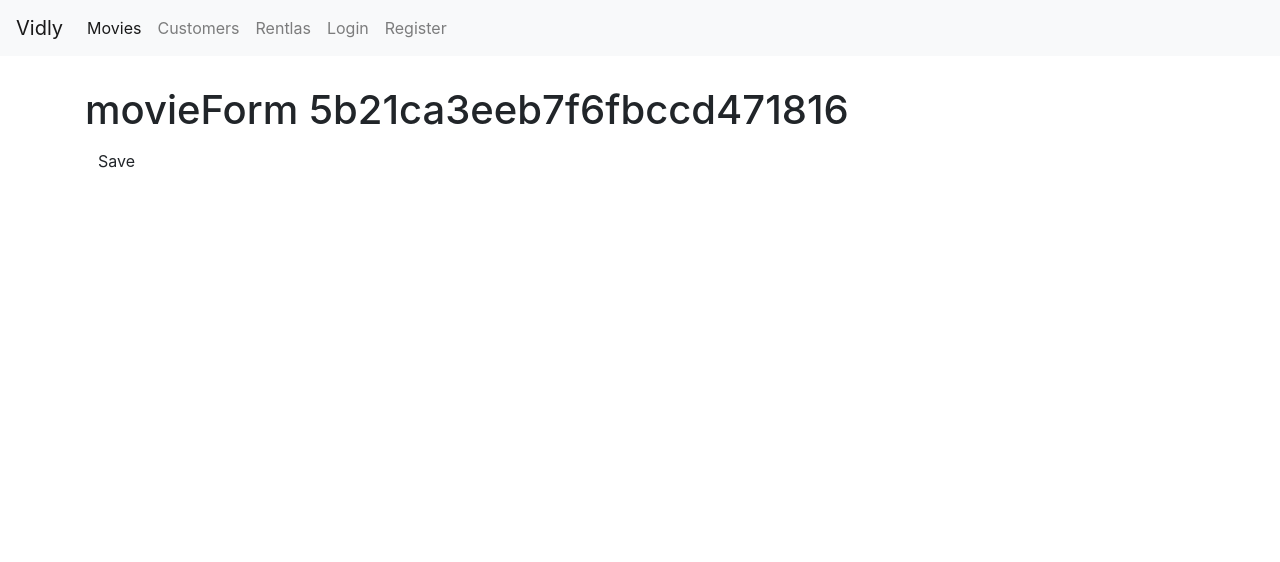
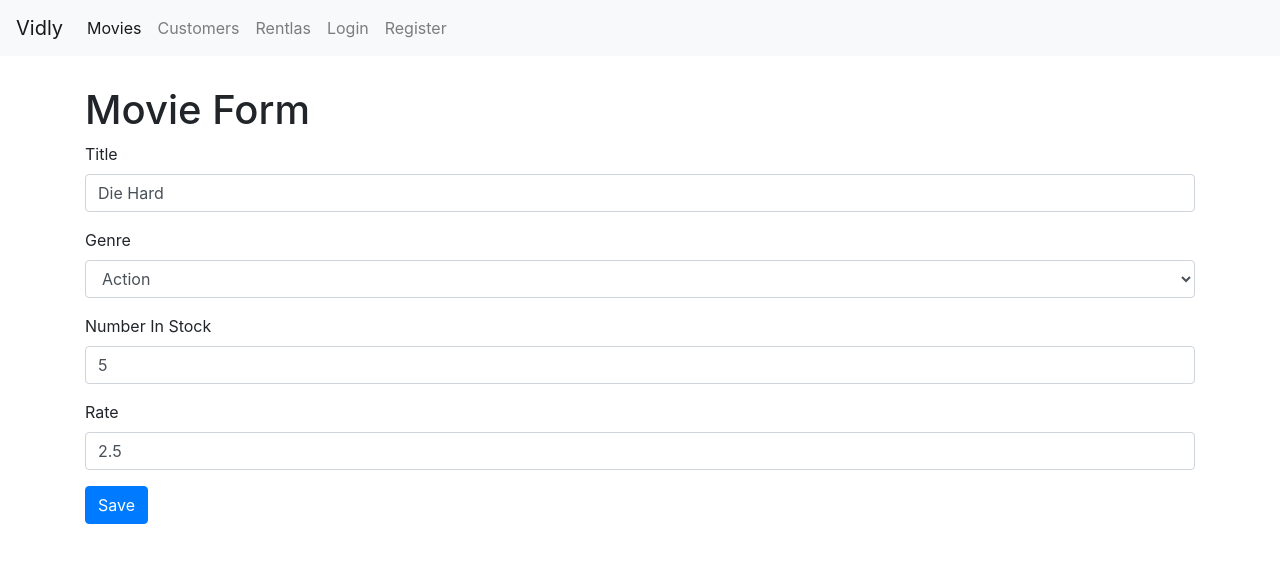
Before and after one commit to arspetras/vidly, a React (Create React App) app: page /movies/5b21ca3eeb7f6fbccd471816 in a window 1280 px wide. Shown: the top 562 px of the page. Built offline with nearby package versions, Linux system fonts and the light colour scheme.

Commit message:
V0.3.4.1 Forms: new movie form (add/edit) added

```diff
--- a/src/components/common/form.jsx
+++ b/src/components/common/form.jsx
@@ -1,6 +1,7 @@
 import React, { Component } from "react";
 import Joi from "joi-browser";
 import Input from "./input";
+import Select from "./select";
 
 class Form extends Component {
   state = {
@@ -59,6 +60,21 @@
     );
   }
 
+  renderSelect(name, label, options) {
+    const { data, errors } = this.state;
+
+    return (
+      <Select
+        name={name}
+        value={data[name]}
+        label={label}
+        options={options}
+        onChange={this.handleChange}
+        error={errors[name]}
+      ></Select>
+    );
+  }
+
   renderInput(name, label, type = "text") {
     const { data, errors } = this.state;
 
--- /dev/null
+++ b/src/components/common/select.jsx
@@ -0,0 +1,20 @@
+import React, { Component } from "react";
+
+const Select = ({ name, label, options, error, ...rest }) => {
+  return (
+    <div className="form-group">
+      <label htmlFor={name}>{label}</label>
+      <select name={name} id={name} {...rest} className="form-control">
+        <option value=""></option>
+        {options.map(option => (
+          <option key={option._id} value={option._id}>
+            {option.name}
+          </option>
+        ))}
+      </select>
+      {error && <div className="alert alert-danger">{error}</div>}
+    </div>
+  );
+};
+
+export default Select;
--- a/src/components/movieForm.jsx
+++ b/src/components/movieForm.jsx
@@ -1,5 +1,4 @@
-import React from "react";
-
+/*
 const movieForm = ({ match, history }) => {
   return (
     <div>
@@ -15,3 +14,82 @@
 };
 
 export default movieForm;
+*/
+import React from "react";
+import Joi from "joi-browser";
+import Form from "./common/form";
+import { getMovie, saveMovie } from "./../services/fakeMovieService";
+import { getGenres } from "../services/fakeGenreService";
+
+class movieForm extends Form {
+  state = {
+    data: { title: "", genreId: "", numberInStock: "", dailyRentalRate: "" },
+    genres: [],
+    errors: {}
+  };
+
+  schema = {
+    _id: Joi.string(),
+    title: Joi.string()
+      .required()
+      .label("Title"),
+    genreId: Joi.string()
+      .required()
+      .label("Genre"),
+    numberInStock: Joi.number()
+      .required()
+      .min(0)
+      .max(100)
+      .label("Number In Stock"),
+    dailyRentalRate: Joi.number()
+      .required()
+      .min(0)
+      .max(10)
+      .label("Daily Rental Rate")
+  };
+
+  componentDidMount() {
+    const genres = getGenres();
+    this.setState({ genres });
+
+    const movieId = this.props.match.params.id;
+    if (movieId === "new") return;
+
+    const movie = getMovie(movieId);
+    if (!movie) return this.props.history.replace("/not-found");
+
+    this.setState({ data: this.mapToViewModel(movie) });
+  }
+
+  mapToViewModel(movie) {
+    return {
+      _id: movie._id,
+      title: movie.title,
+      genreId: movie.genre._id,
+      numberInStock: movie.numberInStock,
+      dailyRentalRate: movie.dailyRentalRate
+    };
+  }
+
+  doSubmit = () => {
+    saveMovie(this.state.data);
+
+    this.props.history.push("/movies");
+  };
+  render() {
+    return (
+      <div>
+        <h1>Movie Form</h1>
+        <form onSubmit={this.handleSubmit}>
+          {this.renderInput("title", "Title")}
+          {this.renderSelect("genreId", "Genre", this.state.genres)}
+          {this.renderInput("numberInStock", "Number In Stock")}
+          {this.renderInput("dailyRentalRate", "Rate")}
+          {this.renderButton("Save")}
+        </form>
+      </div>
+    );
+  }
+}
+
+export default movieForm;
--- a/src/components/movies.jsx
+++ b/src/components/movies.jsx
@@ -5,6 +5,7 @@
 import { paginate } from "../utils/paginate";
 import ListGroup from "./common/listGroup";
 import { getGenres } from "../services/fakeGenreService";
+import { Link, NavLink } from "react-router-dom";
 import _ from "lodash";
 
 class Movies extends Component {
@@ -85,7 +86,10 @@
           ></ListGroup>
         </div>
         <div className="col">
-          <button className="btn btn-primary newMovieButton">New Movie</button>
+          {/*New Movie button which takes us to movie form where we able to add new movie */}
+          <Link className="btn btn-primary newMovieButton" to="/movies/new">
+            New Movie
+          </Link>
           <p>Movies: {totalCount}</p>
           <MoviesTable
             movies={movies}
--- a/src/services/fakeMovieService.js
+++ b/src/services/fakeMovieService.js
@@ -77,13 +77,13 @@
 
 export function saveMovie(movie) {
   let movieInDb = movies.find(m => m._id === movie._id) || {};
-  movieInDb.name = movie.name;
+  movieInDb.title = movie.title;
   movieInDb.genre = genresAPI.genres.find(g => g._id === movie.genreId);
   movieInDb.numberInStock = movie.numberInStock;
   movieInDb.dailyRentalRate = movie.dailyRentalRate;
 
   if (!movieInDb._id) {
-    movieInDb._id = Date.now();
+    movieInDb._id = Date.now().toString();
     movies.push(movieInDb);
   }
 
```
